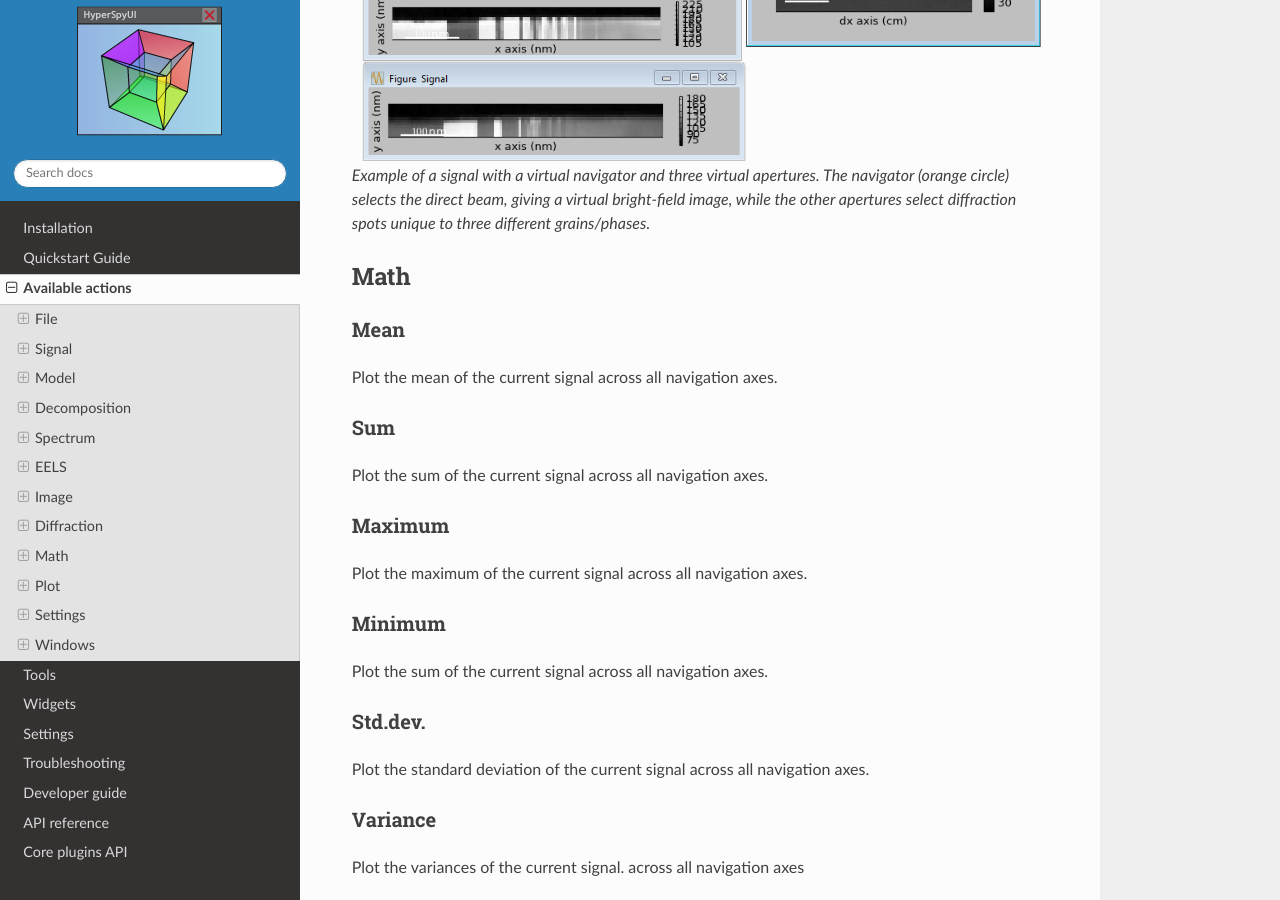
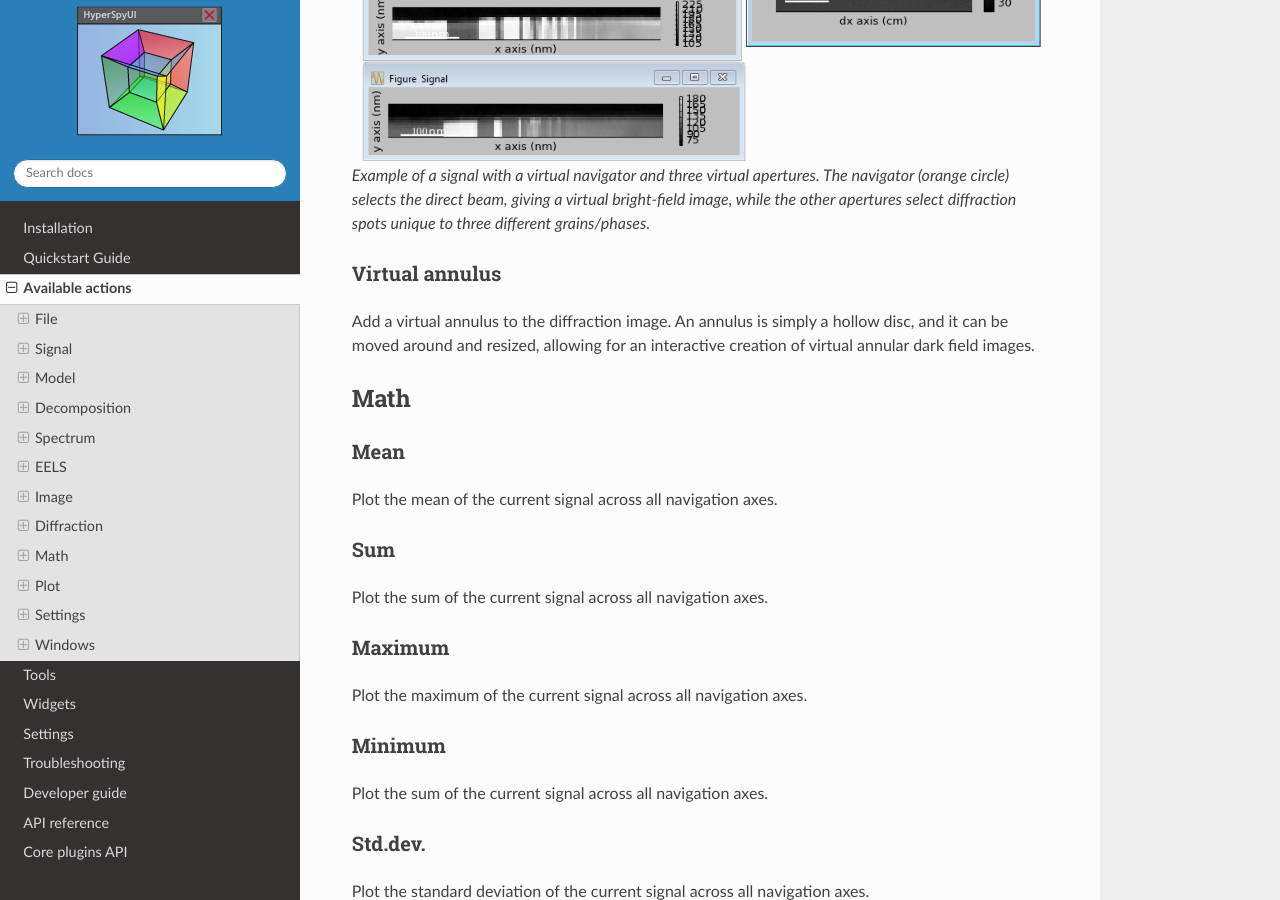
Before and after one commit to hyperspy/hyperspyUI, a Sphinx documentation site: the page built from doc/source/actions.rst, in a window 1280 px wide and 900 px high, scrolled down 5501 px. Built offline with Sphinx 7.4.7 and the Read the Docs theme 2.0.0, drawn with Linux system fonts in a browser that asks for light colours; the version number could not be read and is left out.

Commit message:
Document vitrual annulus

```diff
--- a/doc/source/actions.rst
+++ b/doc/source/actions.rst
@@ -323,6 +323,12 @@ Set the navigator intensity by a virtual aperture.
     bright-field image, while the other apertures select diffraction spots
     unique to three different grains/phases.
 
+Virtual annulus
+""""""""""""""""""""""""""""""""""""
+Add a virtual annulus to the diffraction image. An annulus is simply a hollow
+disc, and it can be moved around and resized, allowing for an interactive
+creation of virtual annular dark field images.
+
 
 
 
```
